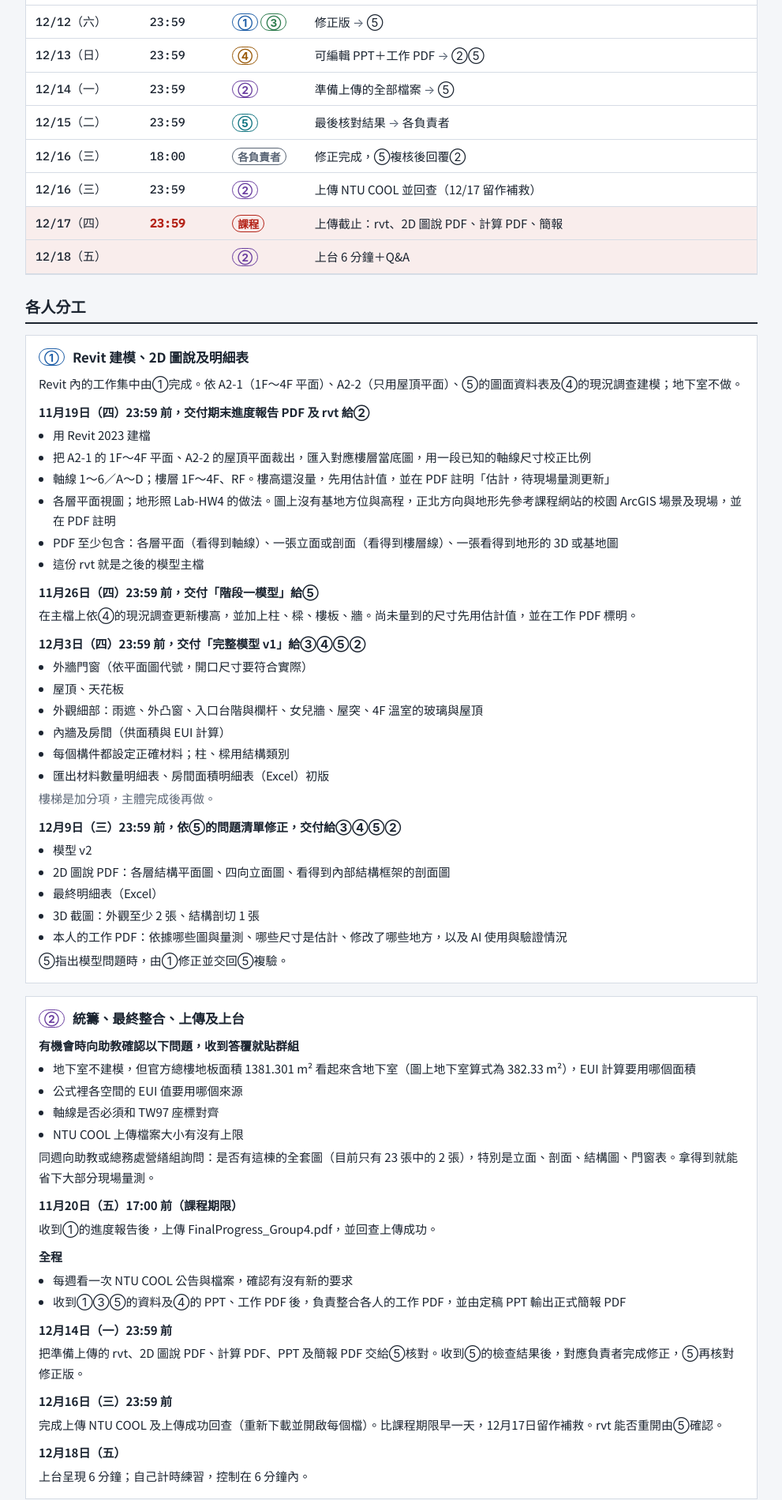
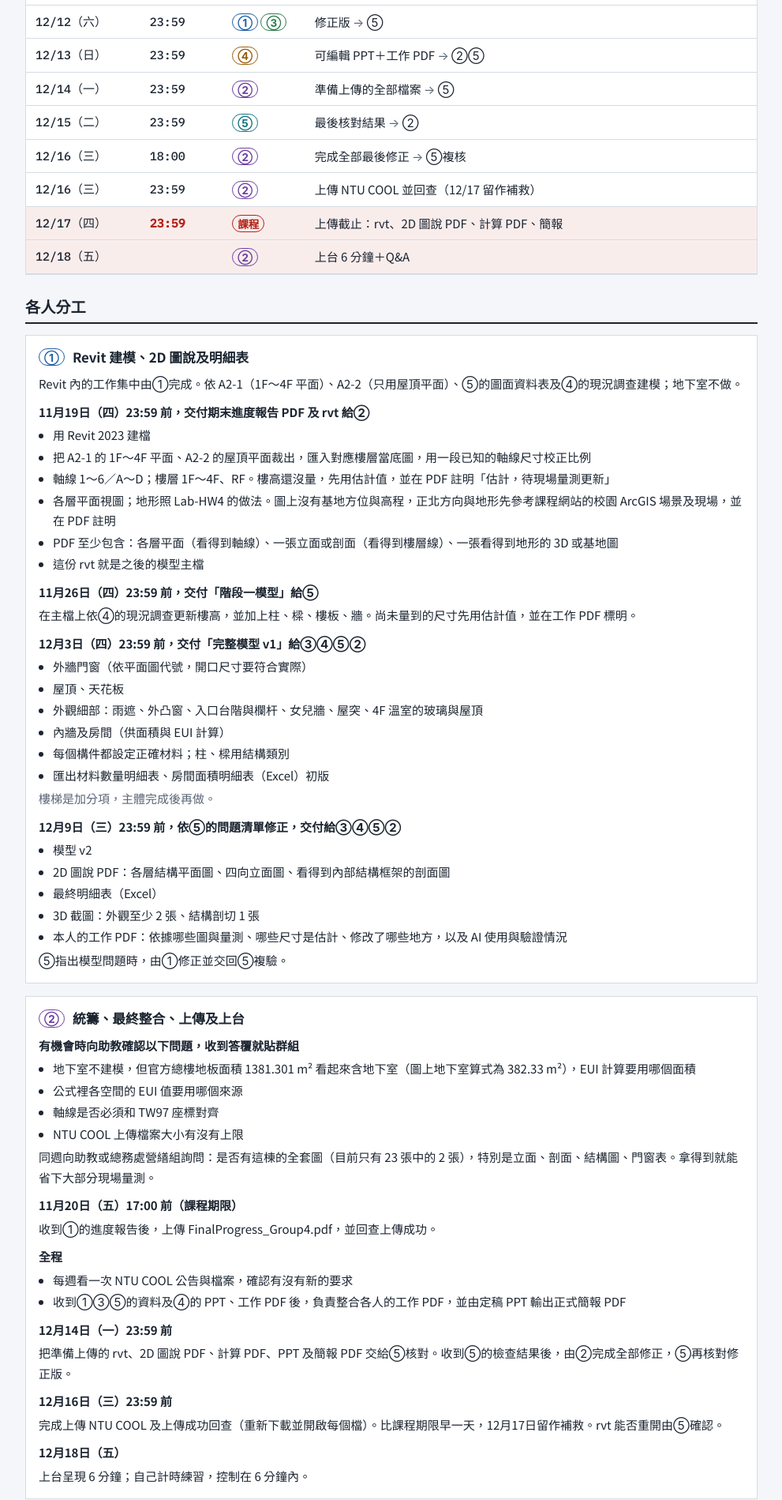
Before and after one commit to qwertyuiokm16-pixel/g4-final-plan, a plain HTML site: page index.html in a window 1280 px wide. Shown: the part 1262-3161 px from the top of the page at 79% size, without its empty margins (144-1135 px from the left). Drawn offline with Linux system fonts and the light colour scheme.

Commit message:
Update index.html

```diff
--- a/index.html
+++ b/index.html
@@ -137,8 +137,8 @@ tr.course td.t{color:var(--due);font-weight:700}
           <tr data-who="1 3"><td class="d mono">12/12（六）</td><td class="t mono">23:59</td><td><span class="chip c1">①</span> <span class="chip c3">③</span></td><td>修正版 <span class="arrow">→</span> ⑤</td></tr>
           <tr data-who="4"><td class="d mono">12/13（日）</td><td class="t mono">23:59</td><td><span class="chip c4">④</span></td><td>可編輯 PPT＋工作 PDF <span class="arrow">→</span> ②⑤</td></tr>
           <tr data-who="2"><td class="d mono">12/14（一）</td><td class="t mono">23:59</td><td><span class="chip c2">②</span></td><td>準備上傳的全部檔案 <span class="arrow">→</span> ⑤</td></tr>
-          <tr data-who="5"><td class="d mono">12/15（二）</td><td class="t mono">23:59</td><td><span class="chip c5">⑤</span></td><td>最後核對結果 <span class="arrow">→</span> 各負責者</td></tr>
-          <tr data-who="1 2 3 4 5"><td class="d mono">12/16（三）</td><td class="t mono">18:00</td><td><span class="chip call">各負責者</span></td><td>修正完成，⑤複核後回覆②</td></tr>
+          <tr data-who="5"><td class="d mono">12/15（二）</td><td class="t mono">23:59</td><td><span class="chip c5">⑤</span></td><td>最後核對結果 <span class="arrow">→</span> ②</td></tr>
+          <tr data-who="2 5"><td class="d mono">12/16（三）</td><td class="t mono">18:00</td><td><span class="chip c2">②</span></td><td>完成全部最後修正 <span class="arrow">→</span> ⑤複核</td></tr>
           <tr data-who="2"><td class="d mono">12/16（三）</td><td class="t mono">23:59</td><td><span class="chip c2">②</span></td><td>上傳 NTU COOL 並回查（12/17 留作補救）</td></tr>
           <tr class="course" data-who="course"><td class="d mono">12/17（四）</td><td class="t mono">23:59</td><td><span class="chip cdue">課程</span></td><td>上傳截止：rvt、2D 圖說 PDF、計算 PDF、簡報</td></tr>
           <tr class="course" data-who="2 course"><td class="d mono">12/18（五）</td><td class="t mono"></td><td><span class="chip c2">②</span></td><td>上台 6 分鐘＋Q&amp;A</td></tr>
@@ -204,7 +204,7 @@ tr.course td.t{color:var(--due);font-weight:700}
             <li>收到①③⑤的資料及④的 PPT、工作 PDF 後，負責整合各人的工作 PDF，並由定稿 PPT 輸出正式簡報 PDF</li>
           </ul></div>
         <div class="step"><p class="when">12月14日（一）23:59 前</p>
-          <p>把準備上傳的 rvt、2D 圖說 PDF、計算 PDF、PPT 及簡報 PDF 交給⑤核對。收到⑤的檢查結果後，對應負責者完成修正，⑤再核對修正版。</p></div>
+          <p>把準備上傳的 rvt、2D 圖說 PDF、計算 PDF、PPT 及簡報 PDF 交給⑤核對。收到⑤的檢查結果後，由②完成全部修正，⑤再核對修正版。</p></div>
         <div class="step"><p class="when">12月16日（三）23:59 前</p>
           <p>完成上傳 NTU COOL 及上傳成功回查（重新下載並開啟每個檔）。比課程期限早一天，12月17日留作補救。rvt 能否重開由⑤確認。</p></div>
         <div class="step"><p class="when">12月18日（五）</p>
@@ -259,7 +259,7 @@ tr.course td.t{color:var(--due);font-weight:700}
           <li><b>11月28日（六）23:59 前：</b>檢查階段一模型的樓高、柱位、樑、樓板、牆是否符合圖說及④的現況調查；問題交回①</li>
           <li><b>12月6日（日）23:59 前：</b>核對模型 v1 是否符合圖說及④的現況調查；另外檢查每個構件都有指定材料（沒有停在預設值），柱、樑用的是結構類別（否則結構平面圖和明細表抓不到）；問題清單交回①</li>
           <li><b>12月11日（五）23:59 前：</b>核對模型 v2 及 2D 圖說（結構平面、立面、剖面是否齊全），並重算③的主要數字（總樓地板面積、EUI、年用電、材料總量）；問題交回①③，①③在 12月12日（六）23:59 前交修正版。同日把本人的工作 PDF 交給②④，內容包含驗證方法、結果、問題與修正情況、AI 使用與驗證紀錄，以及可能被問的問題和有依據的答覆</li>
-          <li><b>12月15日（二）23:59 前：</b>收到②準備上傳的檔案後，檢查 rvt 能否重開，以及模型、2D 圖說、計算 PDF、PPT 的數字與圖是否一致；問題交回對應負責者，在 12月16日（三）18:00 前完成修正並由⑤複核，回覆②。更新同一份工作 PDF，保留最後檢查結果</li>
+          <li><b>12月15日（二）23:59 前：</b>收到②準備上傳的檔案後，檢查 rvt 能否重開，以及模型、2D 圖說、計算 PDF、PPT 的數字與圖是否一致；問題全部交給②，②在 12月16日（三）18:00 前完成修正，再由⑤複核。更新同一份工作 PDF，保留最後檢查結果</li>
         </ul>
         <p class="muted">12月11日交付不代表⑤全部工作結束；④的 PPT 及②的最終整合尚未完成，⑤不能提前聲稱已核對。⑤只負責答辯準備，不另安排彩排、計時或現場播放。</p>
       </article>
```
